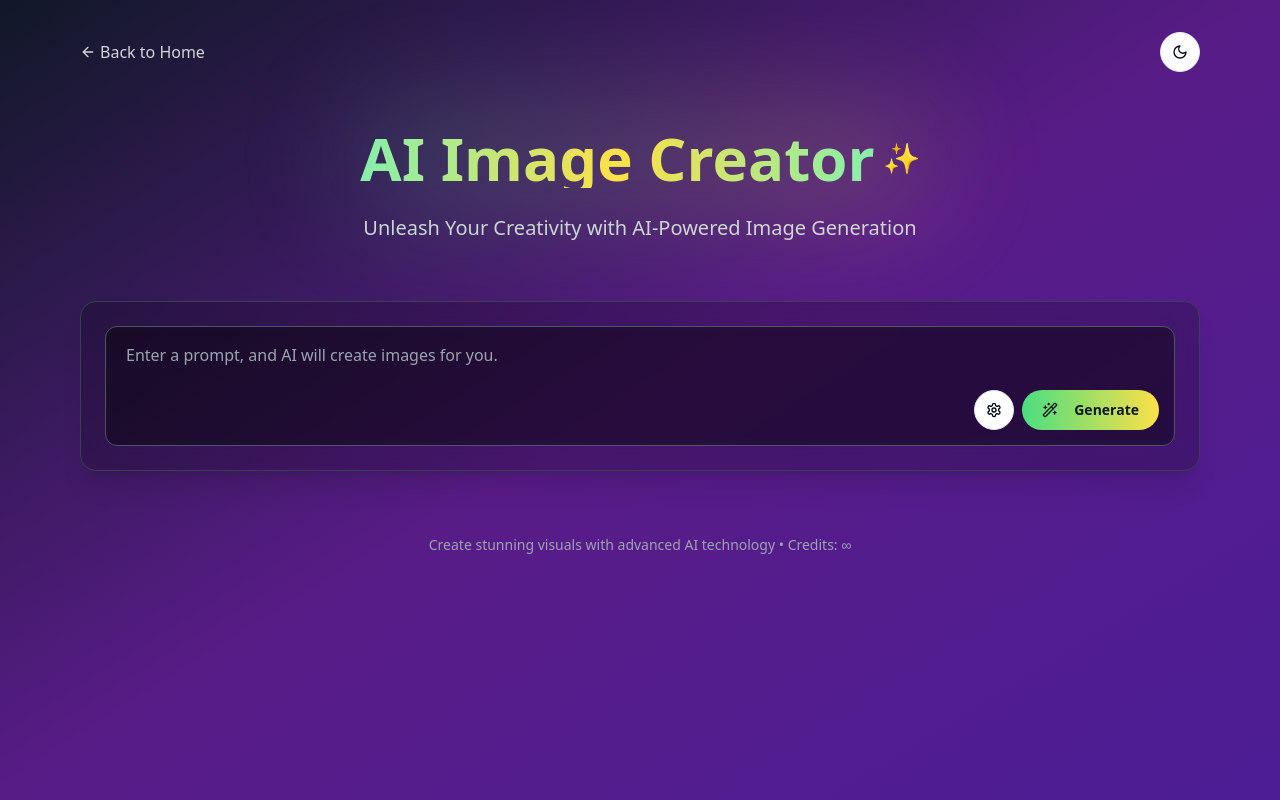
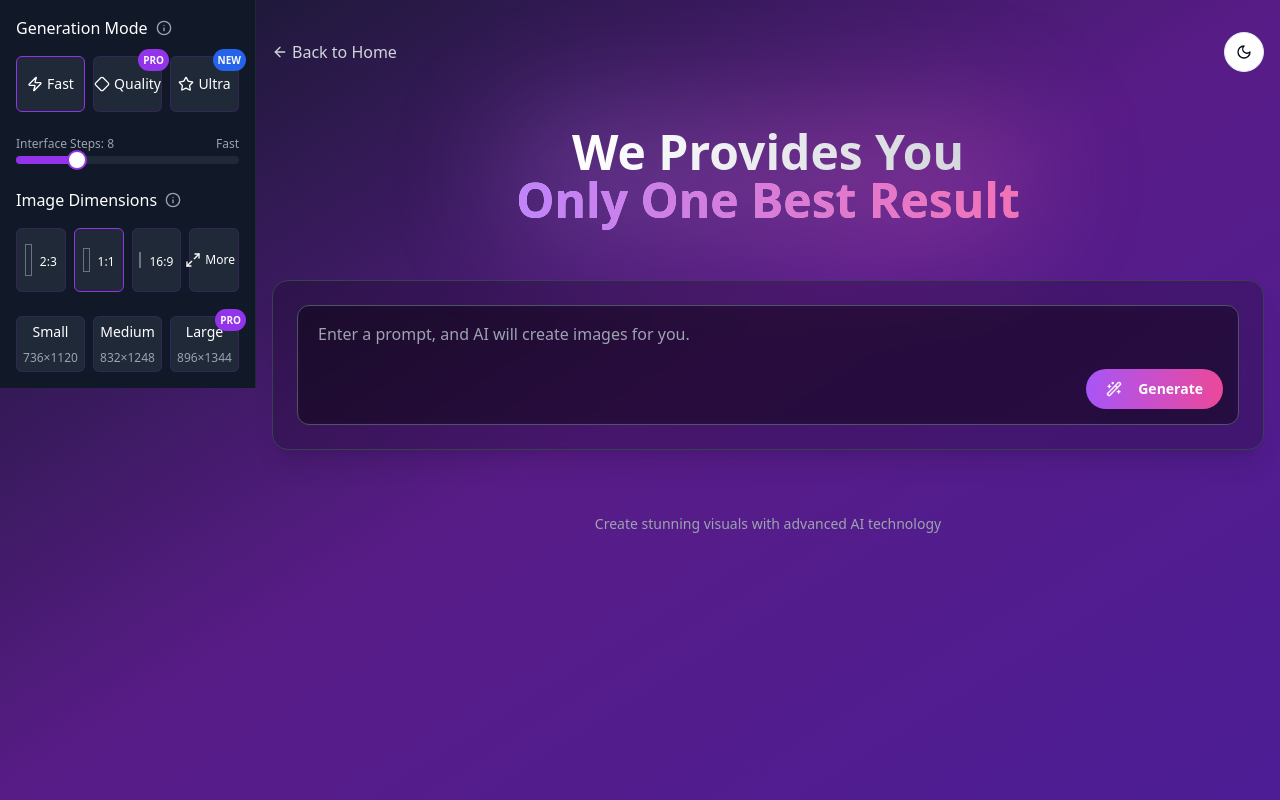
Before and after one commit to khairul155/khairul, a React (Vite) app: page /image-generator in a window 1280 px wide. Built offline with nearby package versions, Linux system fonts and the light colour scheme.

Commit message:
Implement image generation settings
Adds settings for image generation, including aspect ratio, number of images, and generation mode. Also improves image display.

```diff
--- /dev/null
+++ b/src/components/GenerationSidebar.tsx
@@ -0,0 +1,225 @@
+
+import { useState } from "react";
+import { Info, Zap, Diamond, Star, Square, Maximize2 } from "lucide-react";
+import { RadioGroup, RadioGroupItem } from "@/components/ui/radio-group";
+import { Label } from "@/components/ui/label";
+import { Slider } from "@/components/ui/slider";
+import { Badge } from "@/components/ui/badge";
+import { Button } from "@/components/ui/button";
+import { cn } from "@/lib/utils";
+
+export interface GenerationMode {
+  id: string;
+  name: string;
+  steps: number;
+  icon: React.ReactNode;
+  isNew?: boolean;
+  isPro?: boolean;
+}
+
+export interface ImageDimension {
+  id: string;
+  name: string;
+  aspectRatio: string;
+  width: number;
+  height: number;
+  icon?: React.ReactNode;
+}
+
+export interface GenerationSettings {
+  mode: string;
+  steps: number;
+  dimensionId: string;
+  width: number;
+  height: number;
+}
+
+interface GenerationSidebarProps {
+  settings: GenerationSettings;
+  onSettingsChange: (settings: Partial<GenerationSettings>) => void;
+}
+
+const GenerationSidebar: React.FC<GenerationSidebarProps> = ({
+  settings,
+  onSettingsChange,
+}) => {
+  const [sliderValue, setSliderValue] = useState([settings.steps]);
+
+  // Available generation modes
+  const generationModes: GenerationMode[] = [
+    { id: "fast", name: "Fast", steps: 8, icon: <Zap className="h-4 w-4" /> },
+    { id: "quality", name: "Quality", steps: 12, icon: <Diamond className="h-4 w-4" />, isPro: true },
+    { id: "ultra", name: "Ultra", steps: 16, icon: <Star className="h-4 w-4" />, isNew: true },
+  ];
+
+  // Available image dimensions
+  const imageDimensions: ImageDimension[] = [
+    { id: "2:3", name: "2:3", aspectRatio: "2:3", width: 736, height: 1120 },
+    { id: "1:1", name: "1:1", aspectRatio: "1:1", width: 832, height: 832 },
+    { id: "16:9", name: "16:9", aspectRatio: "16:9", width: 832, height: 468 },
+    { id: "more", name: "More", aspectRatio: "", width: 0, height: 0, icon: <Maximize2 className="h-4 w-4" /> },
+  ];
+
+  const imageSizes = [
+    { id: "small", name: "Small", width: 736, height: 1120 },
+    { id: "medium", name: "Medium", width: 832, height: 1248 },
+    { id: "large", name: "Large", width: 896, height: 1344, isPro: true },
+  ];
+
+  const handleModeChange = (modeId: string) => {
+    const mode = generationModes.find(m => m.id === modeId);
+    if (mode) {
+      onSettingsChange({ mode: modeId, steps: mode.steps });
+      setSliderValue([mode.steps]);
+    }
+  };
+
+  const handleStepsChange = (value: number[]) => {
+    setSliderValue(value);
+    onSettingsChange({ steps: value[0] });
+
+    // Update mode based on steps value
+    if (value[0] <= 8) {
+      onSettingsChange({ mode: "fast" });
+    } else if (value[0] <= 12) {
+      onSettingsChange({ mode: "quality" });
+    } else {
+      onSettingsChange({ mode: "ultra" });
+    }
+  };
+
+  const handleDimensionChange = (dimensionId: string) => {
+    const dimension = imageDimensions.find(d => d.id === dimensionId);
+    if (dimension && dimension.id !== "more") {
+      onSettingsChange({
+        dimensionId: dimensionId,
+        width: dimension.width,
+        height: dimension.height
+      });
+    }
+  };
+
+  const handleSizeChange = (sizeId: string) => {
+    const size = imageSizes.find(s => s.id === sizeId);
+    if (size) {
+      onSettingsChange({
+        width: size.width,
+        height: size.height
+      });
+    }
+  };
+
+  return (
+    <div className="w-64 bg-gray-900 text-white h-full flex flex-col p-4 space-y-6 border-r border-gray-800">
+      <div className="space-y-4">
+        <div className="flex items-center justify-between">
+          <div className="flex items-center gap-2">
+            <h3 className="text-md font-medium">Generation Mode</h3>
+            <Info className="h-4 w-4 text-gray-400" />
+          </div>
+        </div>
+
+        <div className="grid grid-cols-3 gap-2">
+          {generationModes.map((mode) => (
+            <Button
+              key={mode.id}
+              variant="outline"
+              className={cn(
+                "relative flex-col h-14 p-2 border border-purple-700/20 bg-gray-800 hover:bg-gray-700",
+                settings.mode === mode.id && "border-purple-600 bg-gray-800"
+              )}
+              onClick={() => handleModeChange(mode.id)}
+            >
+              <div className="flex items-center justify-center gap-1">
+                {mode.icon}
+                <span className="text-sm">{mode.name}</span>
+              </div>
+              {mode.isPro && (
+                <Badge className="absolute -top-2 -right-2 bg-purple-600 text-[10px] px-1 py-0">PRO</Badge>
+              )}
+              {mode.isNew && (
+                <Badge className="absolute -top-2 -right-2 bg-blue-600 text-[10px] px-1 py-0">NEW</Badge>
+              )}
+            </Button>
+          ))}
+        </div>
+
+        <div className="pt-2">
+          <div className="flex justify-between text-xs text-gray-400 mb-1">
+            <span>Interface Steps: {sliderValue[0]}</span>
+            <span>
+              {sliderValue[0] <= 8 ? "Fast" : sliderValue[0] <= 12 ? "Quality" : "Ultra"}
+            </span>
+          </div>
+          <Slider
+            value={sliderValue}
+            min={4}
+            max={20}
+            step={1}
+            onValueChange={handleStepsChange}
+            className="w-full"
+          />
+        </div>
+      </div>
+
+      <div className="space-y-4">
+        <div className="flex items-center justify-between">
+          <div className="flex items-center gap-2">
+            <h3 className="text-md font-medium">Image Dimensions</h3>
+            <Info className="h-4 w-4 text-gray-400" />
+          </div>
+        </div>
+
+        <div className="grid grid-cols-4 gap-2">
+          {imageDimensions.map((dimension) => (
+            <Button
+              key={dimension.id}
+              variant="outline"
+              className={cn(
+                "relative h-16 p-2 border border-purple-700/20 bg-gray-800 hover:bg-gray-700",
+                settings.dimensionId === dimension.id && "border-purple-600 bg-gray-800"
+              )}
+              onClick={() => handleDimensionChange(dimension.id)}
+            >
+              {dimension.id === "more" ? (
+                <div className="flex items-center justify-center">
+                  {dimension.icon}
+                  <span className="text-xs ml-1">More</span>
+                </div>
+              ) : dimension.id === "2:3" ? (
+                <div className="h-8 w-5 border border-gray-500 mx-auto"></div>
+              ) : dimension.id === "1:1" ? (
+                <div className="h-6 w-6 border border-gray-500 mx-auto"></div>
+              ) : (
+                <div className="h-4 w-8 border border-gray-500 mx-auto"></div>
+              )}
+              <span className="text-xs mt-1">{dimension.aspectRatio}</span>
+            </Button>
+          ))}
+        </div>
+
+        <div className="grid grid-cols-3 gap-2 pt-2">
+          {imageSizes.map((size) => (
+            <Button
+              key={size.id}
+              variant="outline"
+              className={cn(
+                "relative flex flex-col h-14 p-1 border border-purple-700/20 bg-gray-800 hover:bg-gray-700",
+                settings.width === size.width && settings.height === size.height && "border-purple-600 bg-gray-800"
+              )}
+              onClick={() => handleSizeChange(size.id)}
+            >
+              <span className="text-sm capitalize">{size.name}</span>
+              <span className="text-xs text-gray-400">{`${size.width}×${size.height}`}</span>
+              {size.isPro && (
+                <Badge className="absolute -top-2 -right-2 bg-purple-600 text-[10px] px-1 py-0">PRO</Badge>
+              )}
+            </Button>
+          ))}
+        </div>
+      </div>
+    </div>
+  );
+};
+
+export default GenerationSidebar;
--- a/src/components/ImageGrid.tsx
+++ b/src/components/ImageGrid.tsx
@@ -34,26 +34,15 @@ const ImageGrid: React.FC<ImageGridProps> = ({ images, prompt }) => {
     });
   };
 
-  // Calculate grid columns based on number of images
-  const getGridClass = () => {
-    switch (images.length) {
-      case 1: return "grid-cols-1";
-      case 2: return "grid-cols-1 md:grid-cols-2";
-      case 3: return "grid-cols-1 md:grid-cols-3";
-      case 4: return "grid-cols-2";
-      default: return "grid-cols-1";
-    }
-  };
-
   return (
     <div className="space-y-4">
-      <div className={`grid ${getGridClass()} gap-4`}>
+      <div className="flex justify-center">
         {images.map((image, index) => (
-          <div key={index} className="relative group overflow-hidden rounded-lg">
+          <div key={index} className="relative group overflow-hidden rounded-lg max-w-full mx-auto">
             <img
               src={image}
               alt={`Generated image ${index + 1}`}
-              className="w-full h-auto object-cover rounded-lg transition-transform duration-300 group-hover:scale-105"
+              className="w-full h-auto object-contain rounded-lg transition-transform duration-300 group-hover:scale-[1.02]"
             />
             <div className="absolute inset-0 bg-gradient-to-t from-black/70 to-transparent opacity-0 group-hover:opacity-100 transition-opacity duration-300 flex flex-col justify-end p-4">
               <div className="flex justify-end gap-2">
@@ -79,8 +68,8 @@ const ImageGrid: React.FC<ImageGridProps> = ({ images, prompt }) => {
         ))}
       </div>
 
-      <div className="bg-white/10 dark:bg-gray-800/20 backdrop-blur-md rounded-lg p-4">
-        <p className="text-sm text-gray-600 dark:text-gray-300">
+      <div className="bg-white/10 backdrop-blur-md rounded-lg p-4">
+        <p className="text-sm text-gray-300">
           <span className="font-semibold">Prompt:</span> {prompt}
         </p>
       </div>
--- a/src/components/ui/slider.tsx
+++ b/src/components/ui/slider.tsx
@@ -1,3 +1,4 @@
+
 import * as React from "react"
 import * as SliderPrimitive from "@radix-ui/react-slider"
 
@@ -15,10 +16,10 @@ const Slider = React.forwardRef<
     )}
     {...props}
   >
-    <SliderPrimitive.Track className="relative h-2 w-full grow overflow-hidden rounded-full bg-secondary">
-      <SliderPrimitive.Range className="absolute h-full bg-primary" />
+    <SliderPrimitive.Track className="relative h-2 w-full grow overflow-hidden rounded-full bg-gray-800">
+      <SliderPrimitive.Range className="absolute h-full bg-purple-600" />
     </SliderPrimitive.Track>
-    <SliderPrimitive.Thumb className="block h-5 w-5 rounded-full border-2 border-primary bg-background ring-offset-background transition-colors focus-visible:outline-none focus-visible:ring-2 focus-visible:ring-ring focus-visible:ring-offset-2 disabled:pointer-events-none disabled:opacity-50" />
+    <SliderPrimitive.Thumb className="block h-5 w-5 rounded-full border-2 border-purple-600 bg-background ring-offset-background transition-colors focus-visible:outline-none focus-visible:ring-2 focus-visible:ring-ring focus-visible:ring-offset-2 disabled:pointer-events-none disabled:opacity-50" />
   </SliderPrimitive.Root>
 ))
 Slider.displayName = SliderPrimitive.Root.displayName
--- a/src/pages/ImageGenerator.tsx
+++ b/src/pages/ImageGenerator.tsx
@@ -4,12 +4,12 @@ import { Button } from "@/components/ui/button";
 import { Textarea } from "@/components/ui/textarea";
 import { Progress } from "@/components/ui/progress";
 import { useToast } from "@/hooks/use-toast";
-import { Loader2, Sparkles, Wand2, Image as ImageIcon, ArrowLeft } from "lucide-react";
+import { Loader2, Sparkles, Wand2, ArrowLeft } from "lucide-react";
 import { supabase } from "@/integrations/supabase/client";
 import { ThemeToggle } from "@/components/ThemeToggle";
-import ImageGeneratorSettingsPanel, { ImageGeneratorSettings } from "@/components/ImageGeneratorSettings";
 import ImageGrid from "@/components/ImageGrid";
 import { Link } from "react-router-dom";
+import GenerationSidebar, { GenerationSettings } from "@/components/GenerationSidebar";
 
 const ImageGenerator = () => {
   const [prompt, setPrompt] = useState("");
@@ -19,17 +19,17 @@ const ImageGenerator = () => {
   const textareaRef = useRef<HTMLTextAreaElement>(null);
   const { toast } = useToast();
 
-  const [settings, setSettings] = useState<ImageGeneratorSettings>({
-    aspectRatio: { id: "1:1", label: "1:1", width: 1024, height: 1024 },
-    numImages: 1,
-    negativePrompt: "",
-    displayCredits: true,
-    privateMode: false,
+  const [generationSettings, setGenerationSettings] = useState<GenerationSettings>({
+    mode: "fast",
+    steps: 8,
+    dimensionId: "1:1",
+    width: 832,
+    height: 832
   });
 
   // Update settings handler
-  const handleSettingsChange = (newSettings: Partial<ImageGeneratorSettings>) => {
-    setSettings(prev => ({ ...prev, ...newSettings }));
+  const handleSettingsChange = (newSettings: Partial<GenerationSettings>) => {
+    setGenerationSettings(prev => ({ ...prev, ...newSettings }));
   };
 
   const generateImage = async () => {
@@ -49,15 +49,16 @@ const ImageGenerator = () => {
     }, 400);
 
     try {
-      const { width, height } = settings.aspectRatio;
+      const { width, height } = generationSettings;
 
       const { data, error } = await supabase.functions.invoke('generate-image', {
         body: {
           prompt,
           width,
           height,
-          negative_prompt: settings.negativePrompt,
-          num_images: settings.numImages
+          negative_prompt: "",
+          num_images: 1,
+          num_inference_steps: generationSettings.steps
         }
       });
 
@@ -89,8 +90,14 @@ const ImageGenerator = () => {
   };
 
   return (
-    <div className="min-h-screen bg-gradient-to-br from-gray-900 via-purple-900 to-violet-900">
-      <div className="max-w-6xl mx-auto p-4 space-y-8 relative">
+    <div className="min-h-screen bg-gradient-to-br from-gray-900 via-purple-900 to-violet-900 flex">
+      <GenerationSidebar
+        settings={generationSettings}
+        onSettingsChange={handleSettingsChange}
+      />
+
+      <div className="flex-1 p-4 overflow-auto">
+        <div className="max-w-5xl mx-auto space-y-8">
           <div className="flex justify-between items-center pt-4">
             <Link to="/" className="text-gray-300 hover:text-white flex items-center gap-1 transition-colors">
               <ArrowLeft className="w-4 h-4" />
@@ -101,17 +108,17 @@ const ImageGenerator = () => {
 
           <div className="text-center space-y-6 py-6 relative">
             <div className="relative inline-block">
-            <div className="absolute inset-0 blur-3xl bg-gradient-to-r from-green-400 to-yellow-300 opacity-20 animate-pulse"></div>
-            <h1 className="text-5xl md:text-6xl font-bold relative flex items-center justify-center gap-2">
-              <span className="text-transparent bg-clip-text bg-gradient-to-r from-green-300 via-yellow-300 to-green-300">
-                AI Image Creator
+              <div className="absolute inset-0 blur-3xl bg-gradient-to-r from-purple-400 to-pink-400 opacity-20 animate-pulse"></div>
+              <h1 className="text-4xl md:text-5xl font-bold relative leading-tight">
+                <span className="text-transparent bg-clip-text bg-gradient-to-r from-white to-gray-400">
+                  We Provides You
+                  <br />
+                  <span className="text-transparent bg-clip-text bg-gradient-to-r from-purple-400 to-pink-400">
+                    Only One Best Result
                   </span>
-              <span className="text-white text-3xl">✨</span>
+                </span>
               </h1>
             </div>
-          <p className="text-xl text-gray-300 max-w-2xl mx-auto leading-relaxed">
-            Unleash Your Creativity with AI-Powered Image Generation
-          </p>
           </div>
 
           <div className="space-y-6 backdrop-blur-md bg-black/20 p-6 rounded-2xl border border-gray-700 shadow-xl">
@@ -122,19 +129,14 @@ const ImageGenerator = () => {
                 value={prompt}
                 onChange={(e) => setPrompt(e.target.value)}
                 disabled={isLoading}
-              className="min-h-[120px] py-4 px-5 pr-20 text-base backdrop-blur-sm bg-black/30 border-gray-600 text-white placeholder:text-gray-400 resize-none rounded-xl focus:border-green-500 focus:ring-green-500"
+                className="min-h-[120px] py-4 px-5 pr-20 text-base backdrop-blur-sm bg-black/30 border-gray-600 text-white placeholder:text-gray-400 resize-none rounded-xl focus:border-purple-500 focus:ring-purple-500"
               />
 
-            <div className="absolute bottom-4 right-4 flex items-center gap-2">
-              <ImageGeneratorSettingsPanel
-                settings={settings}
-                onSettingsChange={handleSettingsChange}
-              />
-
+              <div className="absolute bottom-4 right-4">
                 <Button
                   onClick={generateImage}
                   disabled={isLoading}
-                className="rounded-full bg-gradient-to-r from-green-400 to-yellow-300 hover:from-green-500 hover:to-yellow-400 text-gray-900 font-semibold px-5 transition-all duration-300"
+                  className="rounded-full bg-gradient-to-r from-purple-500 to-pink-500 hover:from-purple-600 hover:to-pink-600 text-white font-semibold px-5 transition-all duration-300"
                 >
                   {isLoading ? (
                     <>
@@ -164,17 +166,22 @@ const ImageGenerator = () => {
             )}
 
             {generatedImages.length > 0 && !isLoading && (
+              <div className="flex justify-center">
+                <div className="max-w-xl">
                   <ImageGrid
                     images={generatedImages}
                     prompt={prompt}
                   />
+                </div>
+              </div>
             )}
           </div>
 
           <div className="pt-8 pb-4 text-center">
             <p className="text-sm text-gray-400">
-            Create stunning visuals with advanced AI technology • {settings.displayCredits && "Credits: ∞"}
+              Create stunning visuals with advanced AI technology
             </p>
+          </div>
         </div>
       </div>
     </div>
--- a/src/pages/Index.tsx
+++ b/src/pages/Index.tsx
@@ -1,4 +1,3 @@
-
 import { useState } from "react";
 import { Button } from "@/components/ui/button";
 import { Input } from "@/components/ui/input";
@@ -8,6 +7,7 @@ import { Loader2, Sparkles, Image as ImageIcon, Wand2, LightbulbIcon, ArrowRight
 import { supabase } from "@/integrations/supabase/client";
 import { ThemeToggle } from "@/components/ThemeToggle";
 import AiToolsSection from "@/components/AiToolsSection";
+import { Link } from "react-router-dom";
 
 const Index = () => {
   const [prompt, setPrompt] = useState("");
@@ -116,7 +116,11 @@ const Index = () => {
           <div className="absolute w-64 h-64 -left-32 -bottom-32 bg-pink-300 dark:bg-pink-900 rounded-full mix-blend-multiply filter blur-xl opacity-70 animate-blob animation-delay-4000"></div>
         </div>
 
-        <div className="flex justify-end pt-4">
+        <div className="flex justify-between items-center pt-4">
+          <Link to="/image-generator" className="group bg-gradient-to-r from-purple-600 to-pink-600 hover:from-purple-700 hover:to-pink-700 text-white font-medium rounded-lg transition-all duration-300 transform hover:scale-105 px-4 py-2 inline-flex items-center gap-2">
+            <span>Try New Advanced Generator</span>
+            <ArrowRight className="w-4 h-4 group-hover:translate-x-1 transition-transform" />
+          </Link>
           <ThemeToggle />
         </div>
 
```
Also changed, not shown: 1 other file (tests, documents, lock files or other folders). Lines whose indentation alone changed are shown as unchanged.
